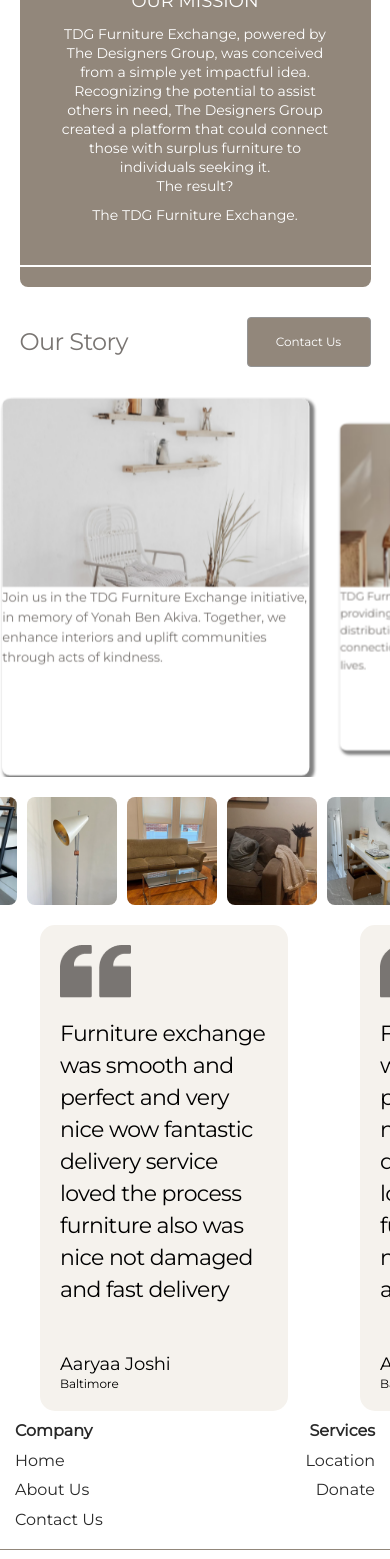
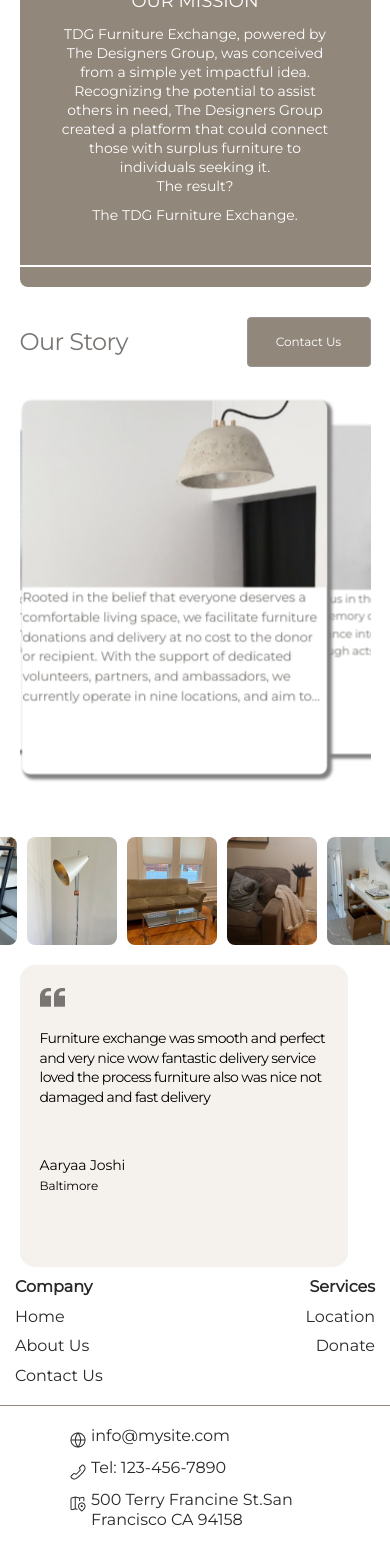
Before and after one commit to Rahulvvsv/TDGDev-next, a Next.js app: page /aboutUs in a window 390 px wide. Shown: the part 432-1991 px from the top of the page. Built offline with nearby package versions, Linux system fonts and the light colour scheme.

Commit message:
final for today

```diff
--- a/src/components/molecules/ImageAndDescription/index.module.css
+++ b/src/components/molecules/ImageAndDescription/index.module.css
@@ -73,5 +73,6 @@
 @media screen and (max-width:420px){
     .main{
         width: 310px !important;
+        height: 380px !important;
     }
 }
--- a/src/components/molecules/SingleTestimonial/index.module.css
+++ b/src/components/molecules/SingleTestimonial/index.module.css
@@ -1,4 +1,4 @@
-.main{
+.main {
   display: flex;
   flex-direction: column;
   gap: 20px;
@@ -7,24 +7,21 @@
   background: rgba(245, 242, 237, 1);
   border-radius: 15px;
 }
-.image{
+.image {
   position: relative;
 
-    width:71px;
+  width: 71px;
   height: 53px;
-
 }
-.heading{
+.heading {
   font-family: Montserrat;
   font-size: 22px;
   font-weight: 400;
   line-height: 32px;
   letter-spacing: -0.6299999952316284px;
   text-align: left;
-
-
 }
-.name{
+.name {
   margin-top: 30px;
   font-family: Montserrat;
   font-size: 18px;
@@ -32,9 +29,8 @@ font-weight: 500;
   line-height: 16px;
   letter-spacing: -0.12600000202655792px;
   text-align: left;
-
 }
-.surname{
+.surname {
   margin-top: 5px;
   font-family: Montserrat;
   font-size: 12px;
@@ -42,19 +38,50 @@ font-weight: 500;
   line-height: 14px;
   letter-spacing: -0.10799999535083771px;
   text-align: left;
+}
+@media screen and (max-width: 600px) {
+  .main {
+    width: 60vw;
+  }
+}
+
+@media screen and (max-width: 420px) {
+  .main {
+    /* width: 80%; */
+    width: 328px;
+    height: 302px;
+  }
+  .heading {
+    font-family: Montserrat;
+    font-size: 14px;
+    font-weight: 400;
+    line-height: 19.6px;
+    text-align: left;
+  }
+  .name{
+    font-family: Montserrat;
+font-size: 14px;
+font-weight: 500;
+line-height: 16.2px;
+letter-spacing: -0.12600000202655792px;
+text-align: left;
 
   }
-@media screen and (max-width:600px) {
-    .main{
-        width: 60vw;
-    }
-
+  .surname{
+    font-family: Montserrat;
+font-size: 12px;
+font-weight: 500;
+line-height: 14.4px;
+letter-spacing: -0.10799999535083771px;
+text-align: left;
 
   }
+  .image{
+    width:25px !important;
+    height: 24px !important;
+  }
+  .image img{
 
-@media screen and (max-width:400px) {
-
-    .main{
-        width: 80%;
+    object-fit: contain;
   }
 }
--- a/src/components/molecules/infiniteSwiper/index.module.css
+++ b/src/components/molecules/infiniteSwiper/index.module.css
@@ -19,7 +19,7 @@
 @media screen and (max-width:700px) {
 
 .something{
-    width: 103px ;
+    width: 130px ;
     height: 108px;
 }
 }
--- a/src/components/molecules/missionSecondHeader/index.js
+++ b/src/components/molecules/missionSecondHeader/index.js
@@ -16,8 +16,8 @@ import { EffectCoverflow } from "swiper/modules";
 function Scroll() {
   const [views,setViews] = useState(1.1)
   useEffect(()=>{
-    if(window.innerWidth<=370){
-      setViews(1.5)
+    if(window.innerWidth<=420){
+      setViews(1.2)
     }
   },[])
   return (
@@ -25,10 +25,10 @@ function Scroll() {
       <Swiper
       effect="coverflow"
         spaceBetween={10}
-        // centeredSlides={true}
+        centeredSlides={false}
         slidesPerView={views}
         autoplay={{
-          delay: 1000,
+          delay: 2500,
           disableOnInteraction: false,
         }}
         loop={true}
@@ -42,7 +42,7 @@ function Scroll() {
     direction: "ltr",
   }}
         modules={[EffectCoverflow,Autoplay]}
-        className="mySwiper"
+        className={style.myswiper}
       >
         <SwiperSlide>
             <ImageAndDesc img={"/about/1.png"} content={"TDG Furniture Exchange fills a crucial need: providing a platform for furniture donations and distributions.Our mission is to foster sharing and connections, making a difference in people's lives."}></ImageAndDesc>
--- a/src/components/molecules/missionSecondHeader/index.module.css
+++ b/src/components/molecules/missionSecondHeader/index.module.css
@@ -6,3 +6,7 @@
     justify-content: space-between;
     /* flex-wrap: wrap; */
 }
+.myswiper{
+    width: 90% ;
+    height: 420px !important;
+}
--- a/src/components/molecules/testimonialSlider/index.jsx
+++ b/src/components/molecules/testimonialSlider/index.jsx
@@ -17,8 +17,8 @@ export default function App() {
   const [slidesPerView, setSlidesPerView] = useState(2.4);
   useEffect(() => {
     const handleResize = () => {
-        if (window.innerWidth<400){
-            setSlidesPerView(1.25);
+        if (window.innerWidth<420){
+            setSlidesPerView(1);
           }
         else if (window.innerWidth < 980) {
             setSlidesPerView(1.4);
@@ -48,7 +48,7 @@ export default function App() {
         loop={true}
         freeMode={true}
         modules={[Autoplay]}
-        className="mySwiper"
+        className={style.Swiper}
       >
 
         <SwiperSlide>
--- a/src/components/molecules/testimonialSlider/index.module.css
+++ b/src/components/molecules/testimonialSlider/index.module.css
@@ -0,0 +1,5 @@
+.Swiper{
+    width: 90%;
+    margin-left: auto;
+    margin-right: auto;
+}
--- a/src/pages/services/getFurniture/all/index.jsx
+++ b/src/pages/services/getFurniture/all/index.jsx
@@ -23,7 +23,7 @@ const index = ({data}) => {
 
 
 
-export async function getStaticProps({ params }) {
+export async function getServerSideProps({ params }) {
   // Fetch data for the specified page
         let data = await fetchData();
         data = JSON.stringify(data)
```
Also changed, not shown: src/components/templates/donateMoney/index.module.css (+8 -0 lines), src/components/templates/donateService/index.module.css (+8 -0 lines), src/pages/services/getFurniture/[location]/index.jsx (+13 -13 lines). Lines whose indentation alone changed are shown as unchanged.
